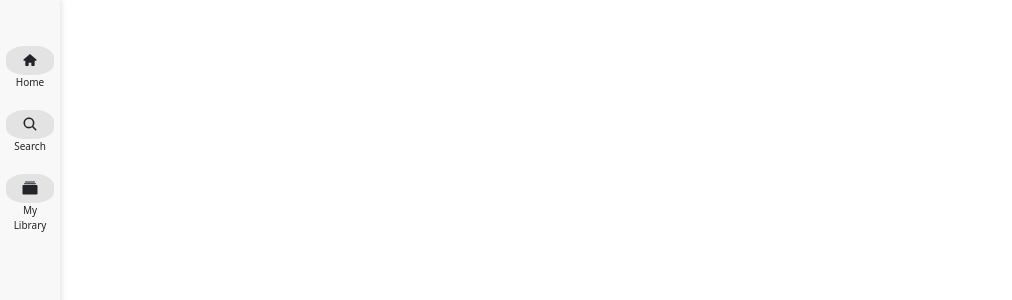
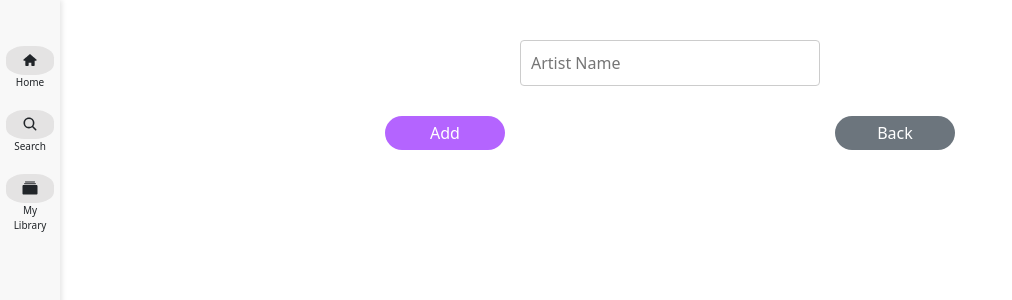
Before and after one commit to andrada-ioana/DigitalMusicLibrary, a React (Vite) app in the folder digital-music-library/: page /add-artist in a window 1280 px wide. Shown: the top 300 px of the page, without its empty margins (0-1012 px from the left). Built offline with nearby package versions, Linux system fonts and the light colour scheme; no server answers.

Commit message:
Add and Delete artist

```diff
--- a/digital-music-library/package.json
+++ b/digital-music-library/package.json
@@ -15,7 +15,9 @@
     "react-dom": "^18.3.1",
     "react-router-dom": "^6.24.1",
     "sqlite3": "^5.1.7",
-    "uuid": "^10.0.0"
+    "uuid": "^10.0.0",
+    "uuidv4": "^6.2.13",
+    "v4": "^0.0.1"
   },
   "devDependencies": {
     "@types/dompurify": "^3.0.5",
--- a/digital-music-library/src/App.tsx
+++ b/digital-music-library/src/App.tsx
@@ -9,6 +9,7 @@ import SearchPage from "./pages/SearchPage/SearchPage";
 import { ArtistProvider } from "./components/ArtistContext";
 import MyLibrary from "./pages/MyLibrary/MyLibrary";
 import AddSongForm from "./components/AddSongForm/AddSongForm";
+import AddArtistForm from "./components/AddArtistForm/AddArtistForm";
 
 const App: React.FC = () => {
   return (
@@ -24,6 +25,7 @@ const App: React.FC = () => {
               <Route path="/albums/:albumId" element={<AlbumPage />} />
               <Route path="/my-library" element={<MyLibrary />} />
               <Route path="/add-song/:albumId" element={<AddSongForm />} />
+              <Route path="/add-artist" element={<AddArtistForm />} />
             </Routes>
           </div>
         </div>
--- /dev/null
+++ b/digital-music-library/src/components/AddArtistForm/AddArtistForm.css
@@ -0,0 +1,51 @@
+.add-artist-container {
+    display: flex;
+    flex-direction: column;
+    align-items: center;
+    padding: 20px;
+  }
+
+  .add-artist-form {
+    display: flex;
+    flex-direction: column;
+    width: 300px;
+    margin-bottom: 10px;
+  }
+
+  .add-artist-form input {
+    padding: 10px;
+    margin-bottom: 10px;
+    border: 1px solid #ccc;
+    border-radius: 4px;
+  }
+
+  .submit-button, .back-button {
+    padding: 5px;
+    margin-top: 10px;
+    border: none;
+    border-radius: 100px;
+    background-color: #007bff;
+    color: white;
+    cursor: pointer;
+    font-size: 16px;
+    width: 120px;
+  }
+
+  .submit-button:hover, .back-button:hover {
+    background-color: #0056b3;
+  }
+
+  .back-button {
+    background-color: #6c757d;
+    width: 120px;
+  }
+
+  .back-button:hover {
+    background-color: #5a6268;
+  }
+
+  .buttons-style {
+    display: flex;
+    justify-content: space-between;
+    width: 50%;
+}
--- /dev/null
+++ b/digital-music-library/src/components/AddArtistForm/AddArtistForm.tsx
@@ -0,0 +1,46 @@
+import React, { useState } from "react";
+import { useArtists } from "../../components/ArtistContext";
+import "./AddArtistForm.css";
+import { v4 as generateUuid } from "uuid";
+import { useNavigate } from "react-router-dom";
+
+const AddArtistForm: React.FC = () => {
+  const [artistName, setArtistName] = useState("");
+  const { addArtist } = useArtists();
+  const navigate = useNavigate();
+
+  const handleSubmit = (e: React.FormEvent) => {
+    e.preventDefault();
+    const artist = { name: artistName, albums: [], id: generateUuid() };
+    addArtist(artist);
+    setArtistName("");
+  };
+
+  const handleBack = () => {
+    navigate("/");
+  };
+
+  return (
+    <div className="add-artist-container">
+      <form onSubmit={handleSubmit} className="add-artist-form">
+        <input
+          type="text"
+          value={artistName}
+          onChange={(e) => setArtistName(e.target.value)}
+          placeholder="Artist Name"
+          required
+        />
+      </form>
+      <div className="buttons-style">
+        <button type="submit" className="submit-button">
+          Add
+        </button>
+        <button onClick={handleBack} className="back-button">
+          Back
+        </button>
+      </div>
+    </div>
+  );
+};
+
+export default AddArtistForm;
--- a/digital-music-library/src/pages/ArtistPage/ArtistPage.css
+++ b/digital-music-library/src/pages/ArtistPage/ArtistPage.css
@@ -1,10 +1,18 @@
 .artist-name {
     font-size: 36px;
     font-weight: bold;
-    margin-bottom: 20px;
     color: #000000;
     text-shadow: 2px 2px 4px rgba(0, 0, 0, 0.2);
     letter-spacing: 1.5px;
+    background-color: rgba(255, 255, 255, 0.8);
+    margin-right: 10px;
+  }
+
+  .artist-header {
+    display: flex;
+    flex-direction: row;
+    align-items: center;
+    justify-content: left;
+    margin-bottom: 20px;
     padding: 10px 20px;
-    background-color: rgba(255, 255, 255, 0.8);
   }
--- a/digital-music-library/src/pages/ArtistPage/ArtistPage.tsx
+++ b/digital-music-library/src/pages/ArtistPage/ArtistPage.tsx
@@ -1,3 +1,4 @@
+import React from "react";
 import CustomButton from "../../components/CustomButton";
 import { IoIosArrowRoundBack } from "react-icons/io";
 import "./ArtistPage.css";
@@ -5,15 +6,23 @@ import { useNavigate, useParams } from "react-router-dom";
 import { Album } from "../../types/Album";
 import AlbumCard from "../../components/AlbumCard/AlbumCard";
 import { useArtists } from "../../components/ArtistContext";
+import { IoTrashOutline } from "react-icons/io5";
 
-const AlbumPage: React.FC = () => {
+const ArtistPage: React.FC = () => {
   const navigate = useNavigate();
   const { artistId } = useParams();
-  const { artists } = useArtists();
+  const { artists, deleteArtist } = useArtists();
   const artist = artists.find((artist) => artist.id === artistId);
+
   if (!artist) {
     return <div>Artist not found</div>;
   }
+
+  const handleDeleteArtist = () => {
+    deleteArtist(artistId || "");
+    navigate("/");
+  };
+
   return (
     <div>
       <CustomButton
@@ -22,7 +31,15 @@ const AlbumPage: React.FC = () => {
         className="custom-button"
         label=""
       />
-      <div className="artist-name">{artist.name}</div>
+      <div className="artist-header">
+        <div className="artist-name">{artist.name}</div>
+        <CustomButton
+          iconFront={<IoTrashOutline size="25" />}
+          onClick={handleDeleteArtist}
+          className="custom-button"
+          label=""
+        />
+      </div>
       <div>
         {artist.albums.map((album: Album) => (
           <AlbumCard key={album.id} album={album} artists={[artist]} />
@@ -32,4 +49,4 @@ const AlbumPage: React.FC = () => {
   );
 };
 
-export default AlbumPage;
+export default ArtistPage;
--- a/digital-music-library/src/pages/HomePage/HomePage.tsx
+++ b/digital-music-library/src/pages/HomePage/HomePage.tsx
@@ -5,10 +5,12 @@ import ArtistCard from "../../components/ArtistCard/ArtistCard";
 import { Album } from "../../types/Album";
 import "./HomePage.css";
 import { useArtists } from "../../components/ArtistContext";
+import { useNavigate } from "react-router-dom";
 
 const HomePage: React.FC = () => {
   const { artists } = useArtists();
   const allAlbums: Album[] = artists.flatMap((artist) => artist.albums);
+  const navigate = useNavigate();
 
   return (
     <div>
@@ -16,7 +18,7 @@ const HomePage: React.FC = () => {
         <div>
           <CustomButton
             label="Add Artist"
-            onClick={() => console.log("Button clicked")}
+            onClick={() => navigate("/add-artist")}
             className="custom-button"
             iconBack={<IoIosArrowRoundForward size="30" />}
           />
```
Also changed, not shown: 1 other file (tests, documents, lock files or other folders).
